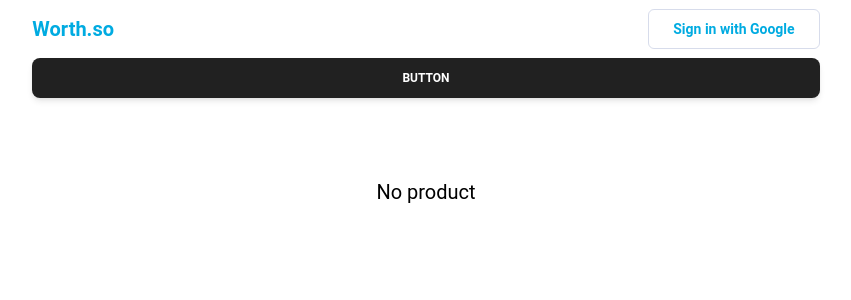
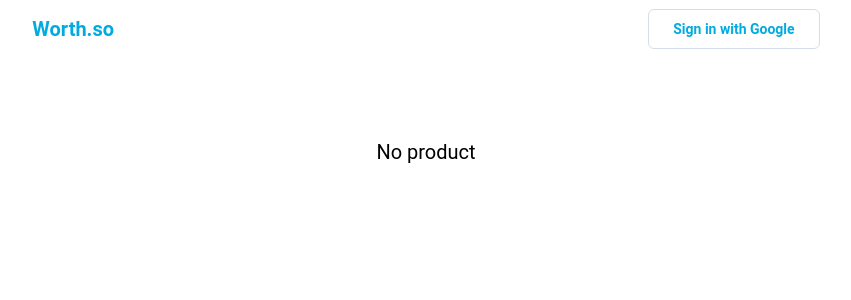
Before and after one commit to cryptoroshan/worth.so, a Next.js app: page / in a window 1280 px wide. Shown: the top 300 px of the page, without its empty margins (214-1065 px from the left). Built offline with nearby package versions, Linux system fonts and the light colour scheme.

Commit message:
vercel test

```diff
--- a/src/components/layout/header.js
+++ b/src/components/layout/header.js
@@ -65,7 +65,6 @@ const Header = () => {
           </div>
         </div>
       </div>
-      <Button>Button</Button>
     </>
   );
 };
```
